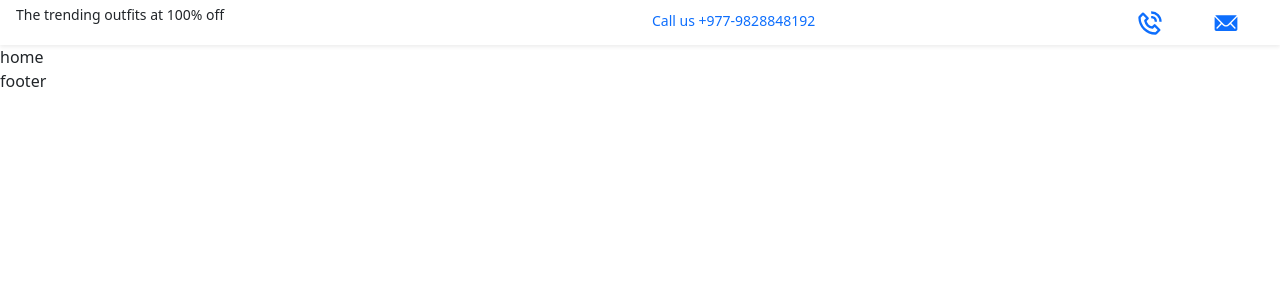
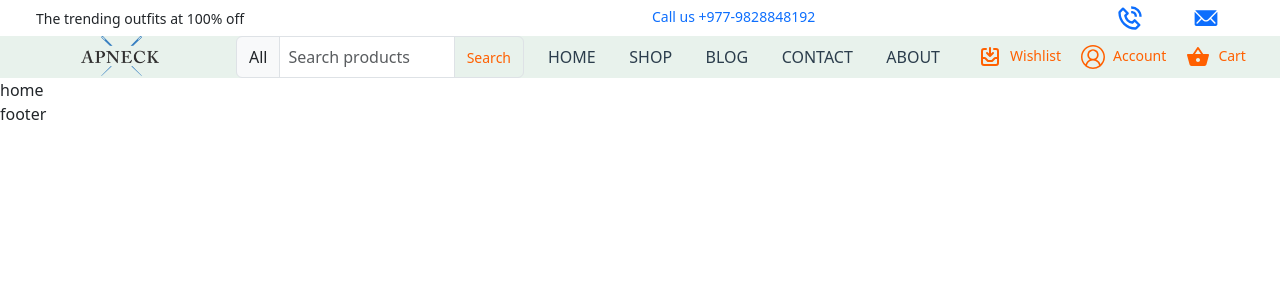
Before and after one commit to Karanbohara01/Cultural-Hub-Ecommerce, a React (Vite) app: page / in a window 1280 px wide. Shown: the top 300 px of the page. Built offline with nearby package versions, Linux system fonts and the light colour scheme.

Commit message:
header-component-created

```diff
--- a/src/App.css
+++ b/src/App.css
@@ -16,16 +16,9 @@
 }
 
 .logo {
-  height: 6em;
-  padding: 1.5em;
-  will-change: filter;
-  transition: filter 300ms;
-}
-.logo:hover {
-  filter: drop-shadow(0 0 2em #646cffaa);
-}
-.logo.react:hover {
-  filter: drop-shadow(0 0 2em #61dafbaa);
+  max-width: 100%;
+  height: 40px;
+  margin: auto;
 }
 
 a {
@@ -35,9 +28,32 @@ a {
 
 p {
   font-size: 14px;
+  margin: auto;
+}
+button {
+  padding: 12px 10px;
+  font-size: 14px;
+  background: var(--primary1);
 }
 /* Header starts here */
-/* .header-top-strip {
-} */
+.input-group button {
+  background: transparent;
+  font-size: 14px;
+  color: var(--search);
+}
+
+.nav-links a {
+  font-size: 16px;
+  text-transform: uppercase;
+  color: var(--primary1);
+}
+
+.header-upper {
+  background: var(--lighter2);
+}
+
+.nav-links-nav a {
+  color: var(--search);
+}
 
 /* Header ends here */
--- a/src/App.jsx
+++ b/src/App.jsx
@@ -3,6 +3,9 @@ import Layout from "./components/layout";
 import { BrowserRouter, Routes, Route } from "react-router-dom";
 import Home from "./pages/home";
 import Shop from "./pages/shop";
+import Blog from "./pages/blog";
+import About from "./pages/about";
+import Contact from "./pages/contact";
 
 function App() {
   return (
@@ -12,6 +15,9 @@ function App() {
           <Route path="/" element={<Layout />}>
             <Route index element={<Home />} />
             <Route path="shop" element={<Shop />} />
+            <Route path="/blog" element={<Blog />} />
+            <Route path="/about" element={<About />} />
+            <Route path="/contact" element={<Contact />} />
           </Route>
         </Routes>
       </BrowserRouter>
--- a/src/components/header.jsx
+++ b/src/components/header.jsx
@@ -2,11 +2,15 @@ import React from "react";
 import { BiPhoneCall } from "react-icons/bi";
 import { IoIosMail } from "react-icons/io";
 import { Link } from "react-router-dom";
+import logo from "../assets/images/apneck.png";
+import { HiOutlineInboxIn } from "react-icons/hi";
+import { VscAccount } from "react-icons/vsc";
+import { MdShoppingBasket } from "react-icons/md";
 
 const Header = () => {
   return (
     <>
-      <header className="header-top-strip p-1 shadow-sm">
+      <header className="header-top-strip px-4 p-1 shadow-md">
         <div className="container-xxl">
           <div className="row align-items-center">
             <div className="col-6">
@@ -28,6 +32,55 @@ const Header = () => {
           </div>
         </div>
       </header>
+      <header className="header-upper px-3">
+        <div className="container-xxl">
+          <div className="row">
+            <div className="col-2 text-center">
+              <Link to="/">
+                <img src={logo} alt="" className="img-fluid logo" />
+              </Link>
+            </div>
+            <div className="col-3 d-flex align-items-center">
+              <div className="input-group">
+                <span className="input-group-text" id="basic-addon1">
+                  All
+                </span>
+                <input
+                  type="text"
+                  class="form-control p-2"
+                  placeholder="Search products"
+                  aria-label="Recipient's username"
+                  aria-describedby="basic-addon2"
+                />
+                <button class="input-group-text" id="basic-addon2">
+                  Search
+                </button>
+              </div>
+            </div>
+            <div className=" nav-links col-4 d-flex align-items-center justify-content-between text-center m-auto">
+              <Link to={"/"}>Home</Link>
+              <Link to={"shop"}>Shop</Link>
+              <Link to={"blog"}>Blog</Link>
+              <Link to={"contact"}>Contact</Link>
+              <Link to={"about"}>About</Link>
+            </div>
+            <div className=" nav-links-nav col-3 d-flex align-items-center justify-content-around">
+              <Link className="d-flex">
+                <HiOutlineInboxIn className="fs-4 mx-2" />
+                <span>Wishlist</span>
+              </Link>
+              <Link className="d-flex">
+                <VscAccount className="fs-4 mx-2" />
+                <span>Account</span>
+              </Link>
+              <Link className="d-flex">
+                <MdShoppingBasket className="fs-4 mx-2" />
+                <span>Cart</span>
+              </Link>
+            </div>
+          </div>
+        </div>
+      </header>
     </>
   );
 };
--- /dev/null
+++ b/src/pages/about.jsx
@@ -0,0 +1,7 @@
+import React from "react";
+
+const about = () => {
+  return <div>about</div>;
+};
+
+export default about;
--- /dev/null
+++ b/src/pages/blog.jsx
@@ -0,0 +1,7 @@
+import React from "react";
+
+const blog = () => {
+  return <div>blog</div>;
+};
+
+export default blog;
--- /dev/null
+++ b/src/pages/contact.jsx
@@ -0,0 +1,7 @@
+import React from "react";
+
+const contact = () => {
+  return <div>contact</div>;
+};
+
+export default contact;
```
